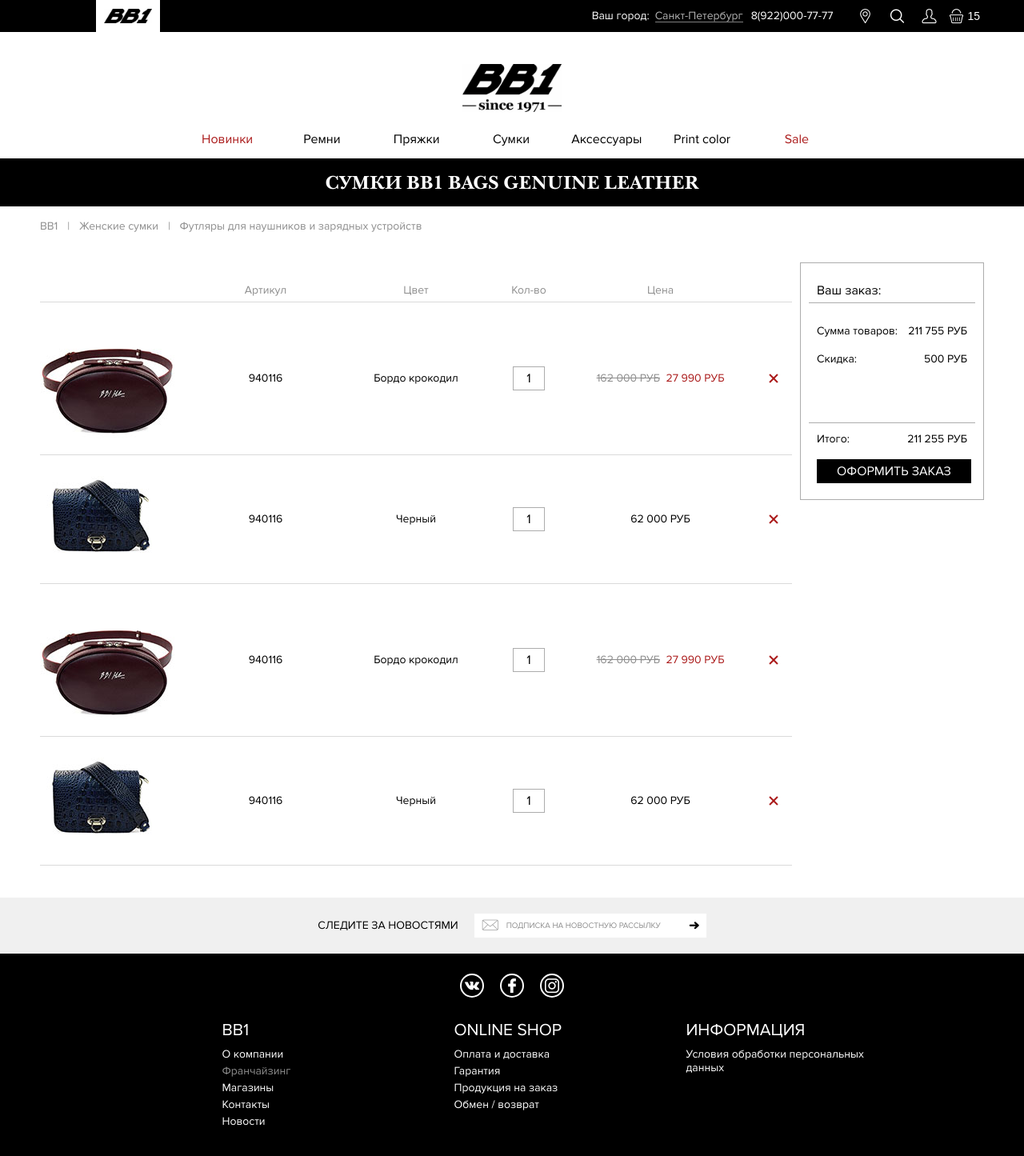
After one commit to webag/bb1, a PHP site: page /basket.php in a window 1280 px wide. The commit adds this page. Shown: the whole page at 80% size. Run offline with PHP 8.4, Linux system fonts and the light colour scheme; style sheets or scripts are compiled from the project's sources; some libraries are stand-ins or nearby versions; some web fonts are replaced.

Commit message:
basket ready

```diff
--- /dev/null
+++ b/basket.php
@@ -0,0 +1,125 @@
+<?php include('header.php'); ?>
+
+
+<section class="s-basket">
+	<div class="container">
+
+		<div class="basket">
+			<div class="basket__left">
+				<div class="basket-header">
+					<div class="basket-col basket-col--img"></div>
+					<div class="basket-col basket-col--art">Артикул</div>
+					<div class="basket-col basket-col--color">Цвет</div>
+					<div class="basket-col basket-col--num">Кол-во</div>
+					<div class="basket-col basket-col--price">Цена</div>
+					<div class="basket-col basket-col--delete"></div>
+				</div>
+				<div class="basket-list">
+					<div class="basket-item">
+						<div class="basket-col basket-col--img">
+							<img src="/img/basket/img.jpg" alt="1">
+						</div>
+						<div class="basket-col basket-col--art">940116</div>
+						<div class="basket-col basket-col--color">Бордо крокодил</div>
+						<div class="basket-col basket-col--num">
+							<input type="text" title="Кол-во" value="1" class="text-input">
+						</div>
+						<div class="basket-col basket-col--price">
+							<div class="prices">
+								<span class="price price--old">162 000 руб</span>
+								<span class="price price--new">27 990 Руб</span>
+							</div>
+						</div>
+						<div class="basket-col basket-col--delete">
+							<button class="basket-delete" title="Убрать из заказа"></button>
+						</div>
+					</div>
+					<div class="basket-item">
+						<div class="basket-col basket-col--img">
+							<img src="/img/basket/img-2.jpg" alt="2">
+						</div>
+						<div class="basket-col basket-col--art">940116</div>
+						<div class="basket-col basket-col--color">Черный</div>
+						<div class="basket-col basket-col--num">
+							<input type="text" title="Кол-во" value="1" class="text-input">
+						</div>
+						<div class="basket-col basket-col--price">
+							<div class="prices">
+								<span class="price">62 000 руб</span>
+							</div>
+						</div>
+						<div class="basket-col basket-col--delete">
+							<button class="basket-delete" title="Убрать из заказа"></button>
+						</div>
+					</div>
+					<div class="basket-item">
+						<div class="basket-col basket-col--img">
+							<img src="/img/basket/img.jpg" alt="1">
+						</div>
+						<div class="basket-col basket-col--art">940116</div>
+						<div class="basket-col basket-col--color">Бордо крокодил</div>
+						<div class="basket-col basket-col--num">
+							<input type="text" title="Кол-во" value="1" class="text-input">
+						</div>
+						<div class="basket-col basket-col--price">
+							<div class="prices">
+								<span class="price price--old">162 000 руб</span>
+								<span class="price price--new">27 990 Руб</span>
+							</div>
+						</div>
+						<div class="basket-col basket-col--delete">
+							<button class="basket-delete" title="Убрать из заказа"></button>
+						</div>
+					</div>
+					<div class="basket-item">
+						<div class="basket-col basket-col--img">
+							<img src="/img/basket/img-2.jpg" alt="2">
+						</div>
+						<div class="basket-col basket-col--art">940116</div>
+						<div class="basket-col basket-col--color">Черный</div>
+						<div class="basket-col basket-col--num">
+							<input type="text" title="Кол-во" value="1" class="text-input">
+						</div>
+						<div class="basket-col basket-col--price">
+							<div class="prices">
+								<span class="price">62 000 руб</span>
+							</div>
+						</div>
+						<div class="basket-col basket-col--delete">
+							<button class="basket-delete" title="Убрать из заказа"></button>
+						</div>
+					</div>
+				</div>
+			</div>
+			<div class="basket__right">
+				<div class="basket-order">
+					<header class="basket-order__header text-big">Ваш заказ:</header>
+					<main class="basket-order__main">
+						<div class="basket-order__row">
+							<span>Сумма товаров:</span>
+							<span>211 755 РУБ</span>
+						</div>
+						<div class="basket-order__row">
+							<span>Скидка:</span>
+							<span>500 РУБ</span>
+						</div>
+					</main>
+					<footer class="basket-order__footer">
+						<div class="basket-order__row">
+							<span>Итого:</span>
+							<span>211 255 РУБ</span>
+						</div>
+						<div class="btn-center">
+							<a href="#" class="btn btn--black">Оформить заказ</a>
+						</div>
+					</footer>
+				</div>
+			</div>
+		</div>
+
+	</div>
+</section>
+
+
+
+<?php include('footer.php'); ?>
--- a/header.php
+++ b/header.php
@@ -230,7 +230,7 @@
 						</div>
 					</div>
 					<div class="btn-center">
-						<a href="#" class="btn">Оформить заказ</a>
+						<a href="/basket.php" class="btn">Оформить заказ</a>
 					</div>
 				</div>
 			</div>
--- a/sass/main.scss
+++ b/sass/main.scss
@@ -31,3 +31,4 @@
 @import 'pages/home';
 @import 'pages/catalog';
 @import 'pages/catalog-detail';
+@import 'pages/basket';
--- a/sass/modules/_buttons.scss
+++ b/sass/modules/_buttons.scss
@@ -63,3 +63,18 @@ button::-moz-focus-inner {
 		border: 1px solid $black;
 	}
 }
+
+.btn--black{
+	border: 1px solid $black;
+	background: $black;
+	color: #FFF;
+
+	&:focus{
+		border: 1px solid $black;
+	}
+
+	&:hover{
+		background: #FFF;
+		color: $black;
+	}
+}
--- /dev/null
+++ b/sass/pages/_basket.scss
@@ -0,0 +1,259 @@
+.s-basket{
+	padding: 30px 0 50px 0;
+	@include res(xl){
+		padding: 20px 0 40px 0;
+	}
+}
+
+.basket{
+	display: flex;
+	align-items: stretch;
+	@include res(m){
+		flex-direction: column;
+		align-items: center;
+	}
+
+	&__left{
+		flex-shrink: 1;
+		width: 100%;
+	}
+
+	&__right{
+		position: relative;
+		width: 290px;
+		flex-shrink: 0;
+		margin-left: 30px;
+		@include res(xl){
+			width: 230px;
+			margin-left: 10px;
+		}
+		@include res(m){
+			margin-top: 40px;
+			margin-left: 0;
+		}
+	}
+}
+
+
+//basket-order
+.basket-order{
+	border: 1px solid $gray-border;
+	padding: 0 10px;
+	position: sticky;
+	top: 120px;
+	right: 0;
+	@include res(xl){
+		top: 110px;
+	}
+	@include res(l){
+		top: 60px;
+	}
+	@include res(m){
+		position: relative;
+		top: 0;
+	}
+
+	&__header{
+		height: 60px;
+		display: flex;
+		align-items: flex-end;
+		border-bottom: 1px solid $gray-border;
+		padding: 0 10px 4px;
+		@include res(xl){
+			height: 50px;
+		}
+	}
+
+	&__main{
+		padding: 25px 10px 4px 10px;
+		border-bottom: 1px solid $gray-border;
+		min-height: 190px;
+		@include res(xl){
+			min-height: 150px;
+		}
+	}
+
+	&__footer{
+		padding: 10px 10px 30px 10px;
+		@include res(xl){
+			padding: 10px 10px 20px 10px;
+		}
+
+		.btn-center{
+			padding-top: 10px;
+			@include res(xl){
+				padding-top: 0;
+			}
+
+			.btn{
+				text-transform: uppercase;
+			}
+		}
+	}
+
+	&__row{
+		margin-bottom: 15px;
+		display: flex;
+		justify-content: space-between;
+		white-space: nowrap;
+	}
+}
+//basket-order
+
+
+//basket-item-grid
+.basket-col{
+	flex-shrink: 0;
+
+	&--img{
+		width: 20%;
+	}
+
+	&--art{
+		width: 20%;
+	}
+
+	&--color{
+		width: 20%;
+	}
+
+	&--num{
+		width: 10%;
+	}
+
+	&--price{
+		width: 25%;
+	}
+
+	&--delete{
+		width: 5%;
+	}
+}
+//basket-item-grid
+
+
+//basket-header
+.basket-header{
+	display: flex;
+	border-bottom: 1px solid #dadada;
+	color: $gray-text;
+	align-items: flex-end;
+	text-align: center;
+	height: 60px;
+	padding-bottom: 4px;
+	@include res(xl){
+		height: 50px;
+	}
+	@include res(xs){
+		display: none;
+	}
+}
+//basket-header
+
+
+//basket-item
+.basket-item{
+	display: flex;
+	text-align: center;
+	align-items: center;
+	border-bottom: 1px solid #dadada;
+	padding: 10px 0;
+	@include res(xs){
+		flex-direction: column;
+		padding-bottom: 0;
+	}
+
+	.basket-col{
+		@include res(xs){
+			width: 100%;
+			text-align: center;
+			margin-bottom: 10px;
+		}
+	}
+
+	.basket-col--img{
+		img{
+			display: block;
+			max-width: 100%;
+			height: auto;
+			@include res(xs){
+				margin-left: auto;
+				margin-right: auto;
+			}
+		}
+	}
+
+
+	.basket-col--num{
+		.text-input{
+			width: 50px;
+			height: 30px;
+			padding: 3px;
+			text-align: center;
+			@include res(xl){
+				width: 40px;
+			}
+		}
+	}
+
+	.price{
+		white-space: nowrap;
+
+		&--old{
+			color: $gray-text;
+			margin-right: 4px;
+		}
+	}
+
+	.basket-delete{
+		display: block;
+		margin-left: auto;
+		margin-right: auto;
+		position: relative;
+		cursor: pointer;
+		transition: all 0.3s ease;
+		background-color: #FFF;
+		width: 22px;
+		height: 22px;
+		border-radius: 50%;
+		border: none;
+
+		&:hover{
+			background-color: $red;
+		}
+
+		&:before,&:after{
+			content: '';
+			position: absolute;
+			top: 50%;
+			left: 50%;
+			margin-top: -1px;
+			margin-left: -7px;
+			width: 14px;
+			height: 2px;
+			background: $red;
+			transition: all 0.3s ease;
+			border-radius: 0;
+		}
+
+		&:hover:before,&:hover:after{
+			background-color: #FFF;
+		}
+
+		&:before{
+			transform: rotate(-45deg);
+		}
+
+		&:after{
+			transform: rotate(45deg);
+		}
+
+		&:focus{
+			outline: none;
+			&:before,&:after{
+				outline: none;
+			}
+		}
+	}
+}
+//basket-item
```
Also changed, not shown: img/basket/img-2.jpg (added), img/basket/img.jpg (added), 1 other file.
